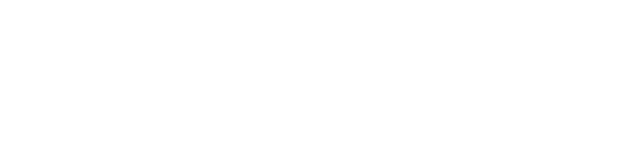
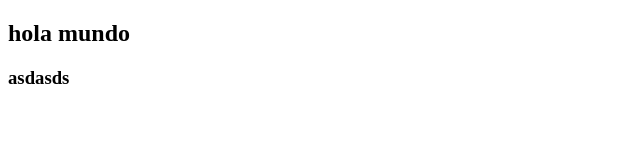
Before and after one commit to javierAlor/prueba, a plain HTML site: page index.html in a window 1280 px wide. Shown: the whole page, without its empty margins (0-640 px from the left). Drawn offline with Linux system fonts and the light colour scheme.

Commit message:
creamos el titulo

```diff
--- a/index.html
+++ b/index.html
@@ -7,6 +7,7 @@
     <title>Document</title>
 </head>
 <body>
-
+    <h2>hola mundo</h2>
+    <h3>asdasds</h3>
 </body>
 </html>
```
